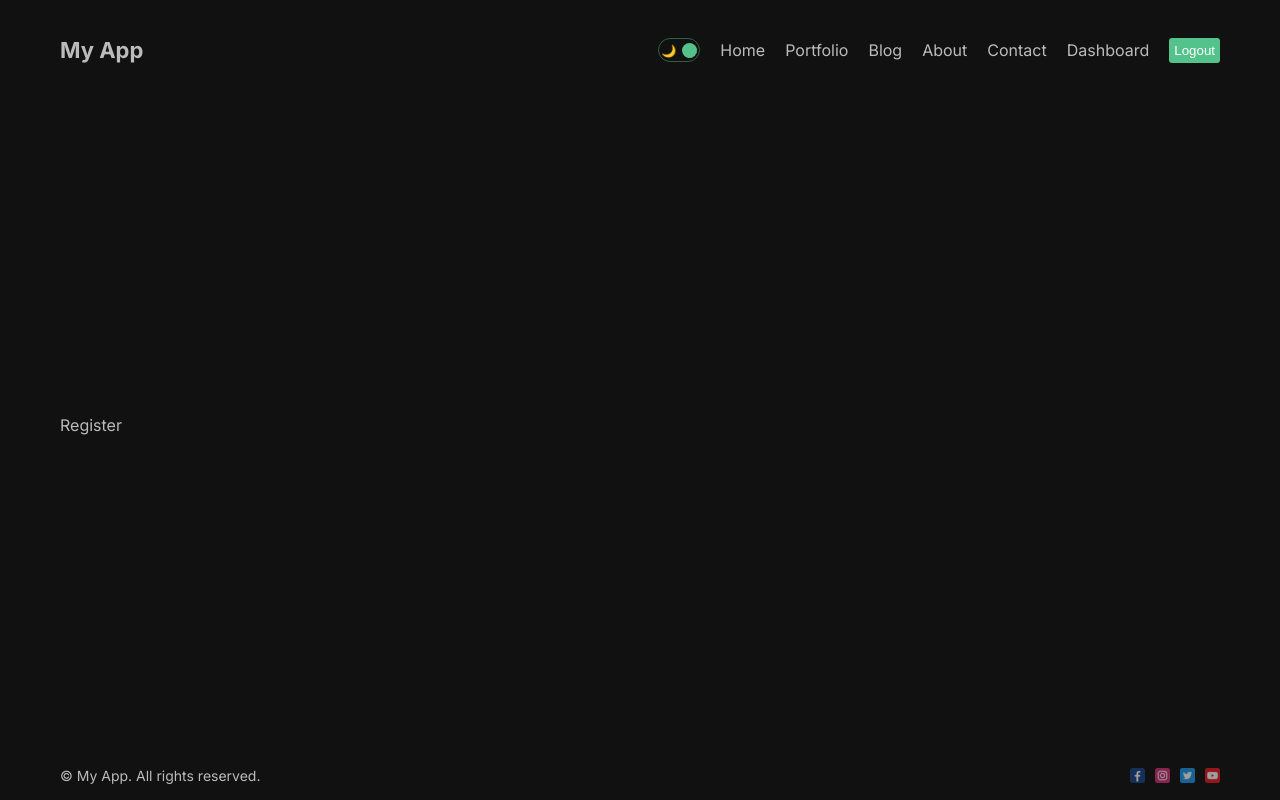
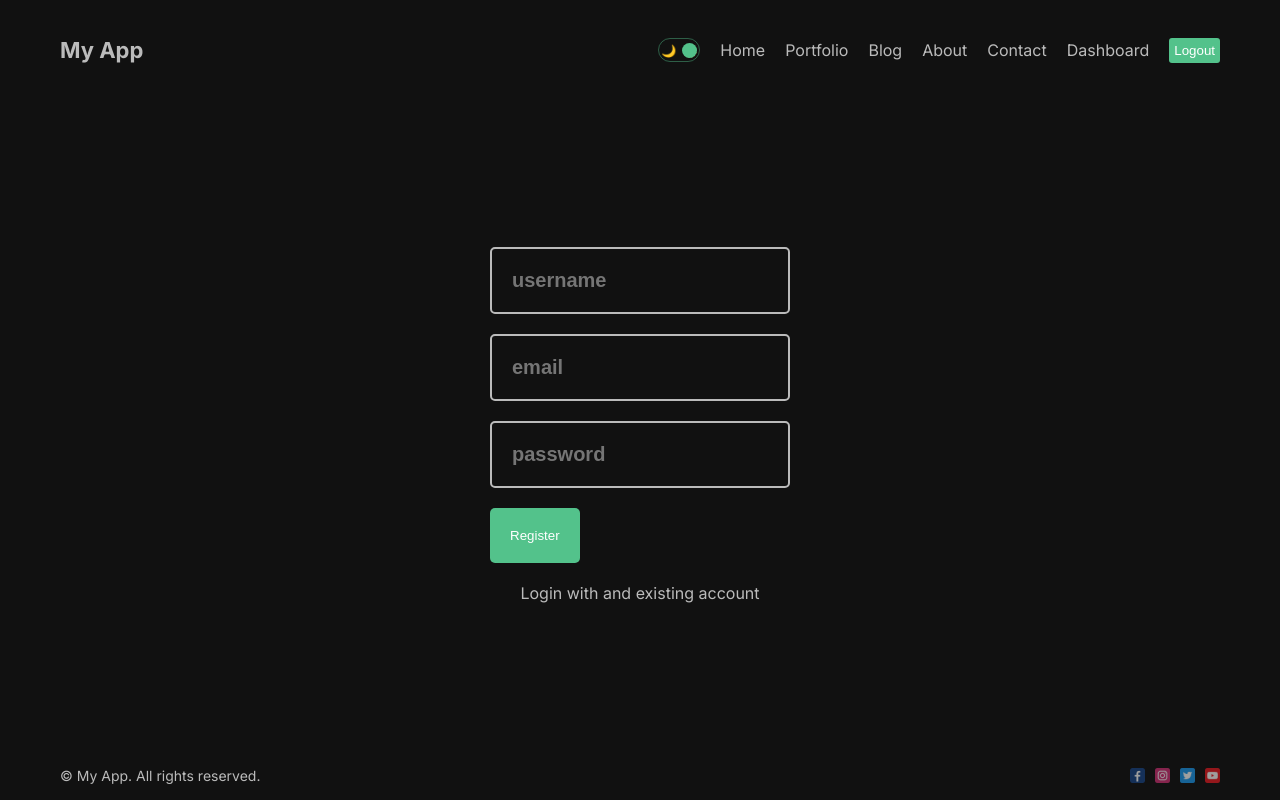
Before and after one commit to sandeepKumar22g/my-next-app, a Next.js app: page /dashboard/register in a window 1280 px wide. Built offline with nearby package versions, Linux system fonts and the light colour scheme.

Commit message:
added google login and added user registration

```diff
--- a/package.json
+++ b/package.json
@@ -9,6 +9,7 @@
     "lint": "next lint"
   },
   "dependencies": {
+    "bcryptjs": "^2.4.3",
     "eslint": "8.44.0",
     "eslint-config-next": "13.4.9",
     "mongoose": "6.11.3",
--- a/src/app/dashboard/(auth)/register/page.js
+++ b/src/app/dashboard/(auth)/register/page.js
@@ -1,9 +1,60 @@
-import React from 'react'
+"use client";
+import React, { useState } from "react";
+import styles from "./page.module.css";
+import Link from "next/link";
+import { useRouter } from "next/navigation";
+const Register = () => {
+  const [error, setError] = useState(false);
 
-const Register = () => {
+  const router = useRouter();
+
+  const handleSubmit = async (e) => {
+    e.preventDefault();
+    const name = e.target[0].value;
+    const email = e.target[1].value;
+    const password = e.target[2].value;
+
+    try {
+      const res = await fetch("/api/auth/register", {
+        method: "POST",
+        headers: {
+          "Content-Type": "application/json",
+        },
+        body: JSON.stringify({ name, email, password }),
+      });
+      res.status === 201 &&
+        router.push("/dashboard/login?success=Account has been created");
+    } catch (err) {
+      setError(true);
+    }
+  };
   return (
-    <div>Register</div>
-  )
-}
+    <div className={styles.container}>
+      <form className={styles.form} onSubmit={handleSubmit}>
+        <input
+          type="text"
+          placeholder="username"
+          className={styles.input}
+          required
+        />
+        <input
+          type="email"
+          placeholder="email"
+          className={styles.input}
+          required
+        />
+        <input
+          type="password"
+          placeholder="password"
+          className={styles.input}
+          required
+        />
+        <button className={styles.button}>Register</button>
+      </form>
+      {error && "something went wrong"}
+      <Link href="/dashboard/login">Login with and existing account</Link>
+    </div>
+  );
+};
 
-export default Register
+export default Register;
--- /dev/null
+++ b/src/app/dashboard/(auth)/register/page.module.css
@@ -0,0 +1,34 @@
+.container{
+    display: flex;
+    align-items: center;
+    justify-content: center;
+    flex-direction: column;
+    gap: 20px;
+}
+
+.form{
+    width: 300px;
+    display: flex;
+    flex-direction: column;
+    gap: 20px;
+}
+
+.input{
+    padding: 20px;
+    background-color: transparent;
+    border: 2px solid #bbb;
+    border-radius: 5px;
+    color: #bbb;
+    font-size: 20px;
+    font-weight: bold;
+}
+
+.button{
+    cursor: pointer;
+    padding: 20px;
+    background-color: #53C28B;
+    border: none;
+    border-radius: 5px;
+    width: max-content;
+    color: white;
+  }
--- a/src/models/User.js
+++ b/src/models/User.js
@@ -18,4 +18,4 @@ const UserSchema = new Schema({
     }
 }, {timestamps: true})
 
-export default mongoose.model("User", UserSchema)
+export default mongoose.models.User || mongoose.model("User", UserSchema)
```
Also changed, not shown: src/app/api/auth/register/route.js (+28 -0 lines), 1 other file (tests, documents, lock files or other folders).
